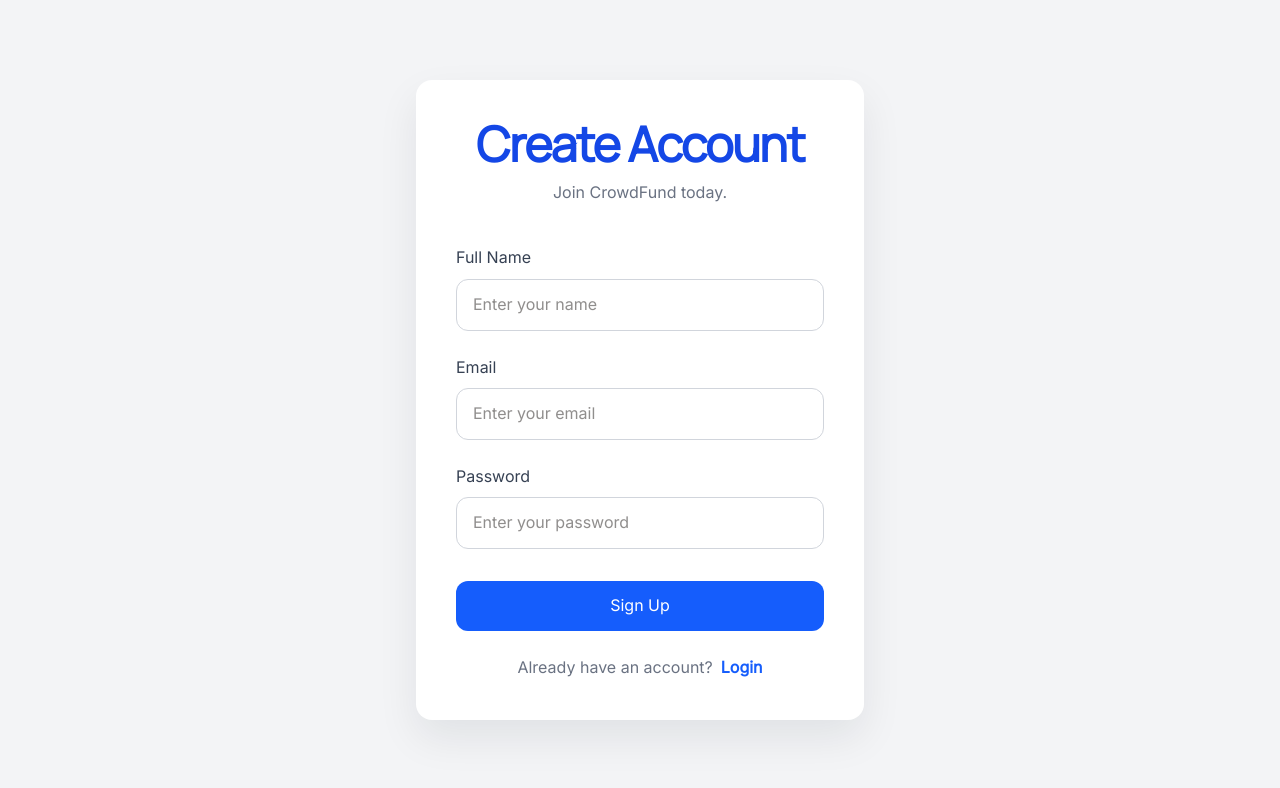
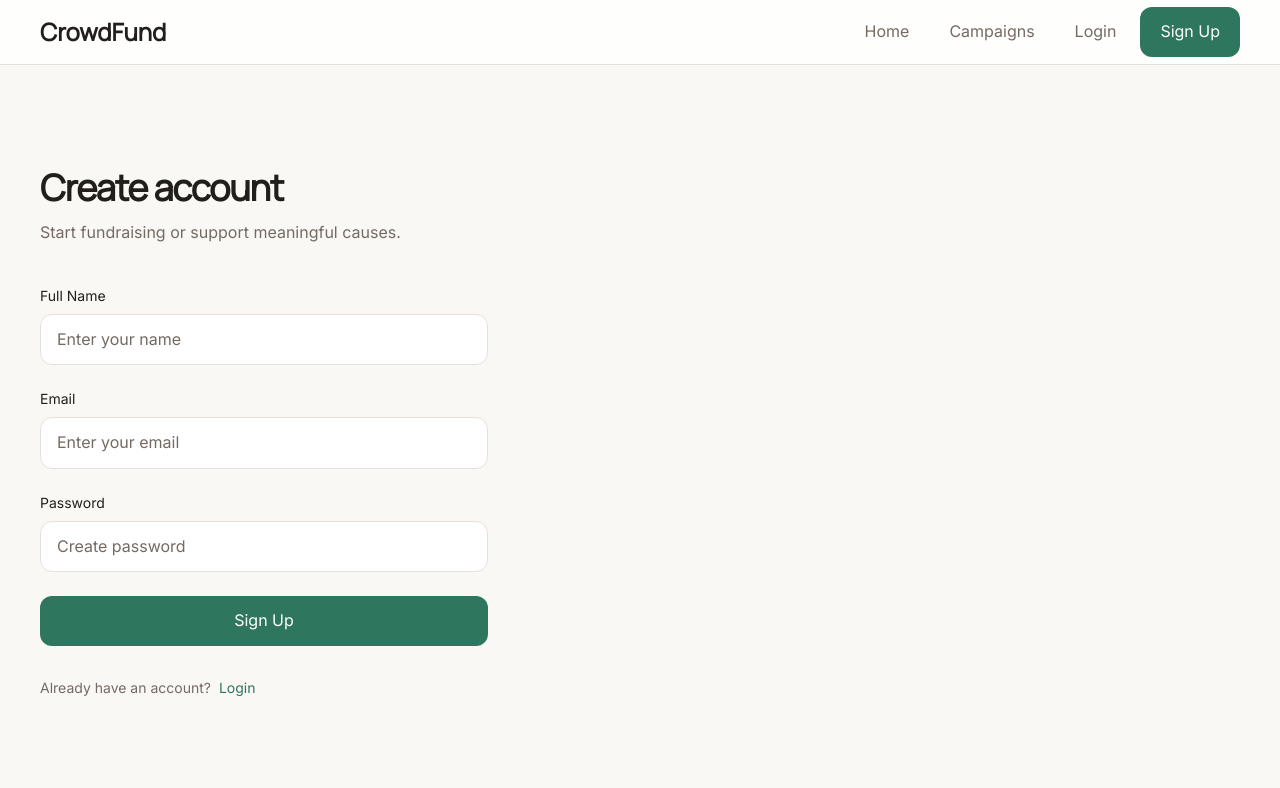
Before and after one commit to ConsoleOverload/CrowdFunding_Project, a React (Vite) app in the folder frontend/: page /signup in a window 1280 px wide. Shown: the top 788 px of the page. Built offline with nearby package versions, Linux system fonts and the light colour scheme; no server answers.

Commit message:
Made some changes in frontend

```diff
--- a/frontend/package.json
+++ b/frontend/package.json
@@ -14,7 +14,6 @@
     "@fontsource/manrope": "^5.2.8",
     "@tailwindcss/vite": "^4.2.4",
     "axios": "^1.16.0",
-    "clsx": "^2.1.1",
     "react": "^19.2.5",
     "react-dom": "^19.2.5",
     "react-hook-form": "^7.75.0",
--- a/frontend/src/App.jsx
+++ b/frontend/src/App.jsx
@@ -1,30 +1,109 @@
-import { BrowserRouter, Routes, Route } from "react-router-dom";
+import {
+  BrowserRouter,
+  Routes,
+  Route,
+} from "react-router-dom";
 
-import Home from "./pages/Home";
-import Login from "./pages/Login";
-import Signup from "./pages/Signup";
-import Campaigns from "./pages/Campaigns";
-import CreateCampaign from "./pages/CreateCampaign";
-import Profile from "./pages/Profile";
+import Home
+from "./pages/Home";
+
+import Login
+from "./pages/Login";
+
+import Signup
+from "./pages/Signup";
+
+import Campaigns
+from "./pages/Campaigns";
+
+import CreateCampaign
+from "./pages/CreateCampaign";
+
+import CampaignDetails
+from "./pages/CampaignDetails";
+
+import Profile
+from "./pages/Profile";
+
+import Admin
+from "./pages/Admin";
+
+import NotFound
+from "./pages/NotFound";
+
+import ProtectedRoutes
+from "./routes/ProtectedRoutes";
 
 function App() {
+
   return (
+
     <BrowserRouter>
 
       <Routes>
 
-        {/* HOME PAGE FIRST */}
-        <Route path="/" element={<Home />} />
-        <Route path="/home" element={<Home />} />
+        {/* PUBLIC */}
 
-        {/* AUTH */}
-        <Route path="/login" element={<Login />} />
-        <Route path="/signup" element={<Signup />} />
+        <Route
+          path="/"
+          element={<Home />}
+        />
 
-        {/* PAGES */}
-        <Route path="/campaigns" element={<Campaigns />} />
-        <Route path="/create" element={<CreateCampaign />} />
-        <Route path="/profile" element={<Profile />} />
+        <Route
+          path="/login"
+          element={<Login />}
+        />
+
+        <Route
+          path="/signup"
+          element={<Signup />}
+        />
+
+        <Route
+          path="/campaigns"
+          element={<Campaigns />}
+        />
+
+        <Route
+          path="/campaigns/:id"
+          element={<CampaignDetails />}
+        />
+
+        {/* PROTECTED */}
+
+        <Route
+          path="/create"
+          element={
+            <ProtectedRoutes>
+              <CreateCampaign />
+            </ProtectedRoutes>
+          }
+        />
+
+        <Route
+          path="/profile"
+          element={
+            <ProtectedRoutes>
+              <Profile />
+            </ProtectedRoutes>
+          }
+        />
+
+        <Route
+          path="/admin"
+          element={
+            <ProtectedRoutes>
+              <Admin />
+            </ProtectedRoutes>
+          }
+        />
+
+        {/* 404 */}
+
+        <Route
+          path="*"
+          element={<NotFound />}
+        />
 
       </Routes>
 
--- a/frontend/src/components/Button.jsx
+++ b/frontend/src/components/Button.jsx
@@ -0,0 +1,41 @@
+function Button({
+  children,
+  variant = "primary",
+  className = "",
+  disabled = false,
+  ...props
+}) {
+
+  let variantClass = "";
+
+  if (variant === "primary") {
+    variantClass = "btn-primary";
+  }
+
+  else if (variant === "secondary") {
+    variantClass = "btn-secondary";
+  }
+
+  else if (variant === "ghost") {
+    variantClass = "btn-ghost";
+  }
+
+  return (
+
+    <button
+      disabled={disabled}
+      className={`
+        ${variantClass}
+        ${className}
+        disabled:opacity-60
+        disabled:cursor-not-allowed
+      `}
+      {...props}
+    >
+      {children}
+    </button>
+
+  );
+}
+
+export default Button;
--- a/frontend/src/components/Navbar.jsx
+++ b/frontend/src/components/Navbar.jsx
@@ -1,82 +1,105 @@
 import { Link, useNavigate } from "react-router-dom";
+
+import { useAuth } from "../context/AuthContext";
 
 function Navbar() {
 
   const navigate = useNavigate();
 
-  const loggedInUser = JSON.parse(
-    localStorage.getItem("loggedInUser")
-  );
+  const { user, setUser } = useAuth();
 
   const handleLogout = () => {
 
-    localStorage.removeItem("loggedInUser");
+    // clear auth state
+
+    setUser(null);
 
     navigate("/");
   };
 
   return (
 
-    <nav className="flex justify-between items-center px-8 py-5 bg-white shadow-md">
+    <header className="sticky top-0 z-50 border-b border-border bg-surface/80 backdrop-blur-md">
+
+      <div className="page-container h-16 flex items-center justify-between">
 
         {/* LOGO */}
 
         <Link
           to="/"
-        className="text-4xl font-bold text-blue-600"
+          className="font-heading text-2xl font-semibold text-text"
         >
           CrowdFund
         </Link>
 
-      {/* NAV LINKS */}
+        {/* NAVIGATION */}
 
-      <div className="flex items-center gap-8 text-lg font-medium">
+        <nav className="flex items-center gap-2">
 
-        <Link to="/home" className="hover:text-blue-600">
+          <Link
+            to="/"
+            className="btn-ghost"
+          >
             Home
           </Link>
 
-        <Link to="/campaigns" className="hover:text-blue-600">
+          <Link
+            to="/campaigns"
+            className="btn-ghost"
+          >
             Campaigns
           </Link>
 
-        {/* BEFORE LOGIN */}
+          {!user ? (
+            <>
 
-        {!loggedInUser && (
-          <>
-            <Link to="/login" className="hover:text-blue-600">
+              <Link
+                to="/login"
+                className="btn-ghost"
+              >
                 Login
               </Link>
 
               <Link
                 to="/signup"
-              className="bg-blue-600 text-white px-5 py-2 rounded-xl hover:bg-blue-700"
+                className="btn-primary"
               >
                 Sign Up
               </Link>
+
             </>
-        )}
+          ) : (
+            <>
 
-        {/* AFTER LOGIN */}
+              <Link
+                to="/create"
+                className="btn-ghost"
+              >
+                Start Fundraiser
+              </Link>
 
-        {loggedInUser && (
-          <>
-            <Link to="/profile" className="hover:text-blue-600">
+              <Link
+                to="/profile"
+                className="btn-ghost"
+              >
                 Profile
               </Link>
 
               <button
                 onClick={handleLogout}
-              className="bg-red-500 text-white px-5 py-2 rounded-xl hover:bg-red-600"
+                className="btn-secondary"
               >
                 Logout
               </button>
+
             </>
           )}
 
+        </nav>
+
       </div>
 
-    </nav>
+    </header>
   );
 }
 
--- /dev/null
+++ b/frontend/src/components/input.jsx
@@ -0,0 +1,26 @@
+function Input({
+  label,
+  className = "",
+  ...props
+}) {
+
+  return (
+
+    <div>
+
+      {label && (
+        <label className="label">
+          {label}
+        </label>
+      )}
+
+      <input
+        className={`input ${className}`}
+        {...props}
+      />
+
+    </div>
+  );
+}
+
+export default Input;
--- a/frontend/src/context/AuthContext.jsx
+++ b/frontend/src/context/AuthContext.jsx
@@ -5,32 +5,35 @@ import {
   useState,
 } from "react";
 
-import { checkAuth } from "../api/authApi";
+import { checkAuth }
+from "../api/authApi";
 
-const AuthContext = createContext();
+const AuthContext =
+  createContext();
 
-export const AuthProvider = ({ children }) => {
+export const AuthProvider = ({
+  children,
+}) => {
 
-  const [user, setUser] = useState(null);
-
-  const [loading, setLoading] =
-    useState(true);
+  const [user, setUser] =
+    useState(null);
 
   const fetchUser = async () => {
 
     try {
 
-      const res = await checkAuth();
+      const res =
+        await checkAuth();
 
-      setUser(res.data.payload);
+      setUser(
+        res.data.payload
+      );
 
     } catch {
 
+      // guest user
+
       setUser(null);
-
-    } finally {
-
-      setLoading(false);
 
     }
   };
@@ -40,16 +43,17 @@ export const AuthProvider = ({ children }) => {
   }, []);
 
   return (
+
     <AuthContext.Provider
       value={{
         user,
         setUser,
-        loading,
         fetchUser,
       }}
     >
       {children}
     </AuthContext.Provider>
+
   );
 };
 
--- a/frontend/src/pages/Login.jsx
+++ b/frontend/src/pages/Login.jsx
@@ -1,132 +1,181 @@
-import { useState } from "react";
-import { Link, useNavigate } from "react-router-dom";
+import {
+  useState
+} from "react";
+
+import {
+  Link,
+  useNavigate
+} from "react-router-dom";
+
+import toast
+from "react-hot-toast";
+
+import Navbar
+from "../components/Navbar";
+
+import Input
+from "../components/Input";
+
+import Button
+from "../components/Button";
+
+import {
+  loginUser
+} from "../api/authApi";
+
+import {
+  useAuth
+} from "../context/AuthContext";
 
 function Login() {
 
   const navigate = useNavigate();
 
-  const [email, setEmail] = useState("");
-  const [password, setPassword] = useState("");
+  const {
+    fetchUser,
+  } = useAuth();
 
-  const handleLogin = (e) => {
+  const [loading, setLoading] =
+    useState(false);
+
+  const [formData, setFormData] =
+    useState({
+      email: "",
+      password: "",
+    });
+
+  const handleChange = (e) => {
+
+    setFormData({
+      ...formData,
+      [e.target.name]:
+        e.target.value,
+    });
+  };
+
+  const handleSubmit = async (e) => {
 
     e.preventDefault();
 
-    // GET USERS
-    const users =
-      JSON.parse(localStorage.getItem("users")) || [];
+    try {
 
-    // FIND MATCHING USER
-    const matchedUser = users.find(
-      (user) =>
-        user.email === email &&
-        user.password === password
+      setLoading(true);
+
+      await loginUser(formData);
+
+      await fetchUser();
+
+      toast.success(
+        "Login successful"
       );
 
-    if (!matchedUser) {
+      navigate("/campaigns");
 
-      alert("Invalid Email or Password");
+    } catch (err) {
 
-      return;
-    }
-
-    // SAVE LOGGED IN USER
-    localStorage.setItem(
-      "loggedInUser",
-      JSON.stringify(matchedUser)
+      toast.error(
+        err.response?.data?.message ||
+        "Login failed"
       );
 
-    // CHECK REDIRECT
-    const redirectPath =
-      localStorage.getItem("redirectAfterLogin");
+    } finally {
 
-    if (redirectPath) {
+      setLoading(false);
 
-      localStorage.removeItem("redirectAfterLogin");
-
-      navigate(redirectPath);
-
-    } else {
-
-      navigate("/home");
     }
   };
-
     return (
 
-    <div className="min-h-screen flex items-center justify-center bg-gray-100 px-4">
+    <>
+      <Navbar />
 
-      <div className="bg-white p-10 rounded-2xl shadow-lg w-full max-w-md">
+      <main className="min-h-[calc(100vh-64px)] bg-bg">
 
-        <h1 className="text-5xl font-bold text-center text-blue-700">
+        <div className="page-container flex items-center justify-center py-20">
+
+          <div className="w-full max-w-md">
+
+            {/* CARD */}
+
+            <div className="card p-8 md:p-10">
+
+              {/* HEADER */}
+
+              <div className="text-center">
+
+                <div className="inline-flex items-center rounded-full bg-surface-2 px-4 py-1.5 text-sm text-text-muted">
+
                   Welcome Back
+
+                </div>
+
+                <h1 className="mt-6 text-4xl font-semibold tracking-tight">
+
+                  Login to your account
+
                 </h1>
 
-        <p className="text-gray-500 text-center mt-3">
-          Login to continue supporting causes.
+                <p className="mt-4 text-base text-text-muted leading-relaxed">
+
+                  Continue supporting meaningful causes and track your fundraising journey.
+
                 </p>
 
+              </div>
+
+              {/* FORM */}
+
               <form
-          onSubmit={handleLogin}
-          className="mt-10"
+                onSubmit={handleSubmit}
+                className="mt-10 space-y-6"
               >
 
-          <div>
-
-            <label className="block text-gray-700 mb-2">
-              Email
-            </label>
-
-            <input
+                <Input
+                  label="Email Address"
                   type="email"
+                  name="email"
                   placeholder="Enter your email"
-              className="w-full border border-gray-300 rounded-xl px-4 py-3 outline-none focus:border-blue-500"
-              value={email}
-              onChange={(e) =>
-                setEmail(e.target.value)
-              }
+                  value={formData.email}
+                  onChange={handleChange}
                   required
                 />
 
-          </div>
-
-          <div className="mt-6">
-
-            <label className="block text-gray-700 mb-2">
-              Password
-            </label>
-
-            <input
+                <Input
+                  label="Password"
                   type="password"
+                  name="password"
                   placeholder="Enter your password"
-              className="w-full border border-gray-300 rounded-xl px-4 py-3 outline-none focus:border-blue-500"
-              value={password}
-              onChange={(e) =>
-                setPassword(e.target.value)
-              }
+                  value={formData.password}
+                  onChange={handleChange}
                   required
                 />
 
-          </div>
-
-          <button
-            type="submit"
-            className="w-full mt-8 bg-blue-600 text-white py-3 rounded-xl hover:bg-blue-700 transition"
+                <Button
+                  className="w-full justify-center"
+                  disabled={loading}
                 >
-            Login
-          </button>
+                  {
+                    loading
+                      ? "Signing in..."
+                      : "Login"
+                  }
+                </Button>
 
               </form>
 
-        <p className="text-center text-gray-500 mt-6">
+              {/* FOOTER */}
+
+              <div className="mt-8 border-t border-border pt-6 text-center">
+
+                <p className="text-sm text-text-muted">
 
                   Don’t have an account?
 
                   <Link
                     to="/signup"
-            className="text-blue-600 font-semibold ml-2"
+                    className="ml-2 font-medium text-primary hover:underline"
                   >
-            Sign Up
+                    Create account
                   </Link>
 
                 </p>
@@ -134,6 +183,13 @@ function Login() {
               </div>
 
             </div>
+
+          </div>
+
+        </div>
+
+      </main>
+    </>
   );
 }
 
--- a/frontend/src/pages/Signup.jsx
+++ b/frontend/src/pages/Signup.jsx
@@ -1,151 +1,164 @@
-import { useState } from "react";
-import { Link, useNavigate } from "react-router-dom";
+import {
+  useState
+} from "react";
+
+import {
+  Link,
+  useNavigate
+} from "react-router-dom";
+
+import toast
+from "react-hot-toast";
+
+import Navbar
+from "../components/Navbar";
+
+import Input
+from "../components/Input";
+
+import Button
+from "../components/Button";
+
+import {
+  signupUser
+} from "../api/authApi";
 
 function Signup() {
 
   const navigate = useNavigate();
 
-  const [formData, setFormData] = useState({
+  const [loading, setLoading] =
+    useState(false);
+
+  const [formData, setFormData] =
+    useState({
       name: "",
       email: "",
       password: "",
+      role: "USER",
     });
 
   const handleChange = (e) => {
 
     setFormData({
       ...formData,
-      [e.target.name]: e.target.value,
+      [e.target.name]:
+        e.target.value,
     });
   };
 
-  const handleSignup = (e) => {
+  const handleSubmit = async (e) => {
 
     e.preventDefault();
 
-    // GET EXISTING USERS
-    const users =
-      JSON.parse(localStorage.getItem("users")) || [];
+    try {
 
-    // CHECK EXISTING EMAIL
-    const existingUser = users.find(
-      (user) => user.email === formData.email
+      setLoading(true);
+
+      await signupUser(formData);
+
+      toast.success(
+        "Account created successfully"
       );
 
-    if (existingUser) {
+      navigate("/login");
 
-      alert("User already exists");
+    } catch (err) {
 
-      return;
-    }
-
-    // SAVE USER
-    users.push(formData);
-
-    localStorage.setItem(
-      "users",
-      JSON.stringify(users)
+      toast.error(
+        err.response?.data?.message ||
+        "Signup failed"
       );
 
-    // AUTO LOGIN AFTER SIGNUP
-    localStorage.setItem(
-      "loggedInUser",
-      JSON.stringify(formData)
-    );
+    } finally {
 
-    // REDIRECT TO HOME
-    navigate("/home");
+      setLoading(false);
+
+    }
   };
 
   return (
 
-    <div className="min-h-screen flex items-center justify-center bg-gray-100 px-4">
+    <>
+      <Navbar />
 
-      <div className="bg-white p-10 rounded-2xl shadow-lg w-full max-w-md">
+      <main className="min-h-[calc(100vh-64px)] flex items-center">
 
-        <h1 className="text-5xl font-bold text-center text-blue-700">
-          Create Account
+        <div className="page-container w-full">
+
+          <div className="max-w-md">
+
+            <div className="mb-10">
+
+              <h1 className="text-4xl font-semibold">
+
+                Create account
+
               </h1>
 
-        <p className="text-gray-500 text-center mt-3">
-          Join CrowdFund today.
+              <p className="mt-3">
+
+                Start fundraising or support meaningful causes.
+
               </p>
 
+            </div>
+
             <form
-          onSubmit={handleSignup}
-          className="mt-10"
+              onSubmit={handleSubmit}
+              className="space-y-6"
             >
 
-          <div>
-
-            <label className="block text-gray-700 mb-2">
-              Full Name
-            </label>
-
-            <input
+              <Input
+                label="Full Name"
                 type="text"
                 name="name"
                 placeholder="Enter your name"
-              className="w-full border border-gray-300 rounded-xl px-4 py-3 outline-none focus:border-blue-500"
                 value={formData.name}
                 onChange={handleChange}
                 required
               />
 
-          </div>
-
-          <div className="mt-6">
-
-            <label className="block text-gray-700 mb-2">
-              Email
-            </label>
-
-            <input
+              <Input
+                label="Email"
                 type="email"
                 name="email"
                 placeholder="Enter your email"
-              className="w-full border border-gray-300 rounded-xl px-4 py-3 outline-none focus:border-blue-500"
                 value={formData.email}
                 onChange={handleChange}
                 required
               />
 
-          </div>
-
-          <div className="mt-6">
-
-            <label className="block text-gray-700 mb-2">
-              Password
-            </label>
-
-            <input
+              <Input
+                label="Password"
                 type="password"
                 name="password"
-              placeholder="Enter your password"
-              className="w-full border border-gray-300 rounded-xl px-4 py-3 outline-none focus:border-blue-500"
+                placeholder="Create password"
                 value={formData.password}
                 onChange={handleChange}
                 required
               />
 
-          </div>
-
-          <button
-            type="submit"
-            className="w-full mt-8 bg-blue-600 text-white py-3 rounded-xl hover:bg-blue-700 transition"
+              <Button
+                className="w-full"
+                disabled={loading}
               >
-            Sign Up
-          </button>
+                {
+                  loading
+                  ? "Creating account..."
+                  : "Sign Up"
+                }
+              </Button>
 
             </form>
 
-        <p className="text-center text-gray-500 mt-6">
+            <p className="mt-8 text-sm text-text-muted">
 
               Already have an account?
 
               <Link
                 to="/login"
-            className="text-blue-600 font-semibold ml-2"
+                className="ml-2 text-primary hover:underline"
               >
                 Login
               </Link>
@@ -155,6 +168,9 @@ function Signup() {
           </div>
 
         </div>
+
+      </main>
+    </>
   );
 }
 
```
Also changed, not shown: frontend/src/components/Loader.jsx (+14 -0 lines), frontend/src/routes/ProtectedRoutes.jsx (+5 -7 lines), 1 other file (tests, documents, lock files or other folders). Lines whose indentation alone changed are shown as unchanged.
